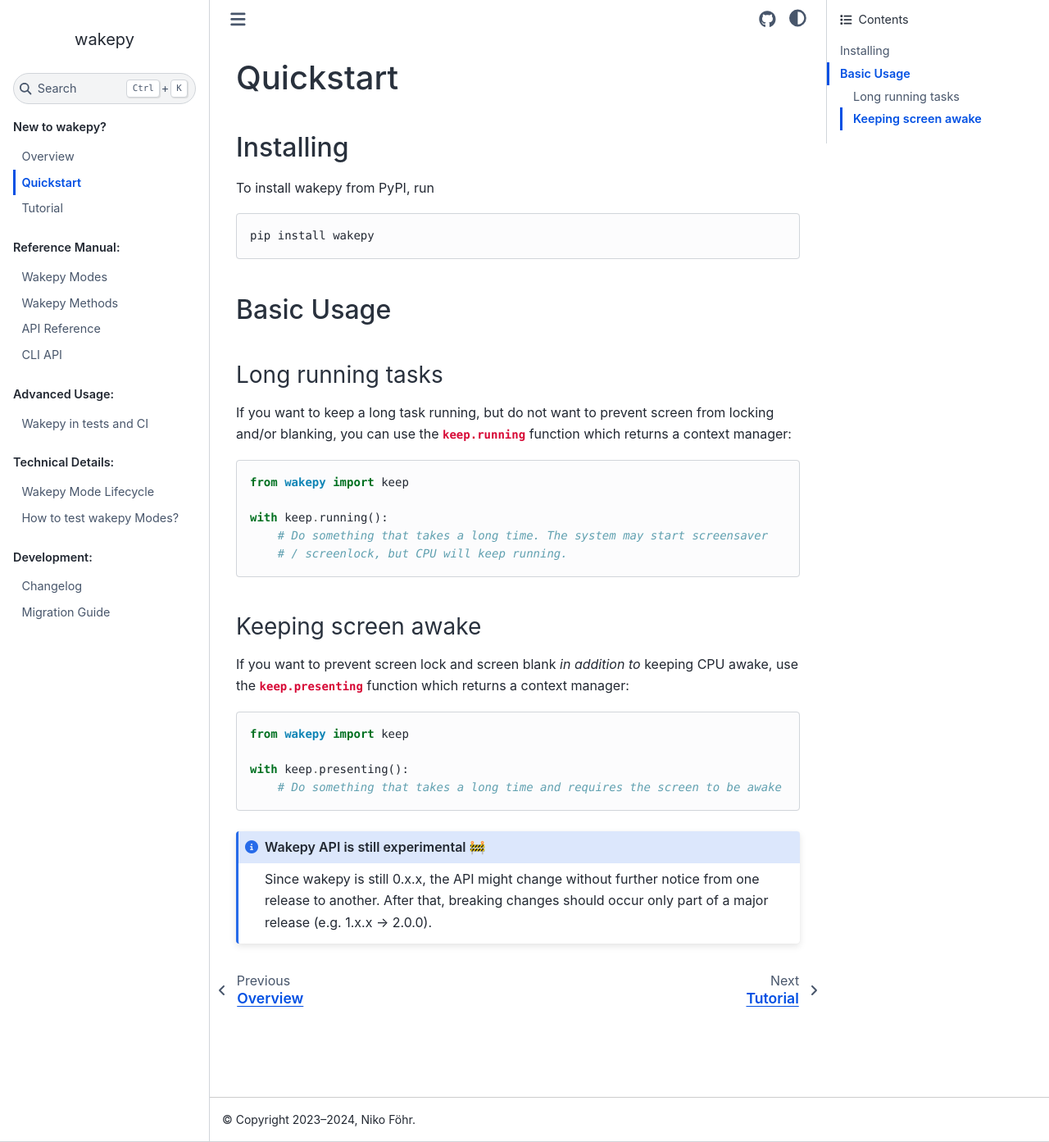
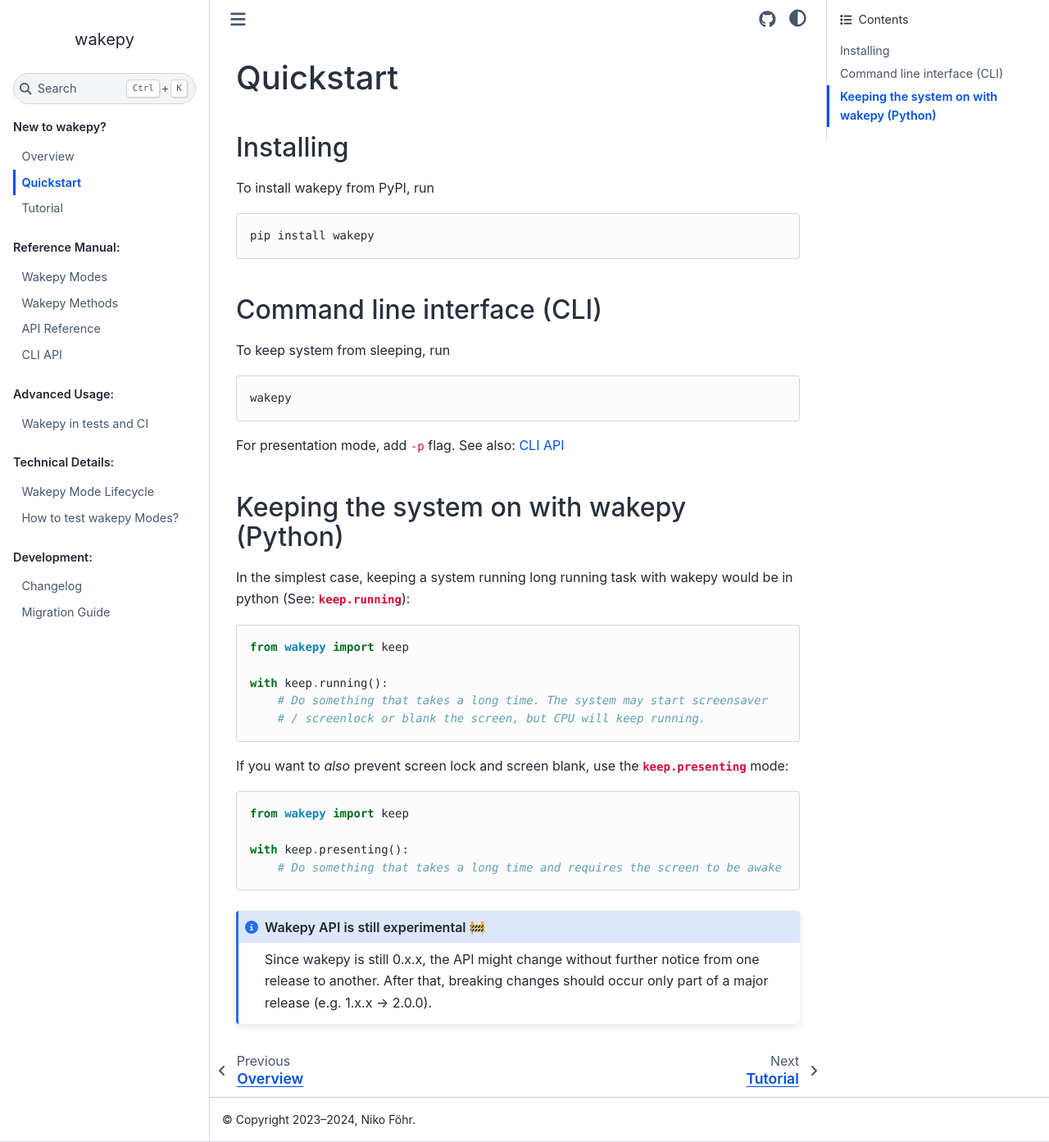
Before and after one commit to fohrloop/wakepy, a Sphinx documentation site: the page built from docs/source/quickstart.md, in a window 1280 px wide and 1393 px high. Shown: the whole window at 82% size. Built offline with Sphinx 7.4.7 and the Sphinx Book theme 1.1.4, drawn with Linux system fonts in a browser that asks for light colours; the version number could not be read and is left out.

Commit message:
simplify quickstart

````diff
--- a/docs/source/quickstart.md
+++ b/docs/source/quickstart.md
@@ -1,5 +1,4 @@
 # Quickstart
-
 
 ## Installing
 
@@ -9,24 +8,30 @@
 pip install wakepy
 ```
 
-## Basic Usage
 
-### Long running tasks
+## Command line interface (CLI)
 
-If you want to keep a long task running, but do not want to prevent screen from locking and/or blanking, you can use the [`keep.running`](#keep-running-mode) function which returns a context manager:
+To keep system from sleeping, run
 
+```
+wakepy
+```
+
+For presentation mode, add `-p` flag. See also: [CLI API](#cli-api)
+
+## Keeping the system on with wakepy (Python)
+
+In the simplest case, keeping a system running long running task with wakepy would be in python (See: [`keep.running`](#keep-running-mode)):
 
 ```{code-block} python
 from wakepy import keep
 
 with keep.running():
     # Do something that takes a long time. The system may start screensaver
-    # / screenlock, but CPU will keep running.
+    # / screenlock or blank the screen, but CPU will keep running.
 ```
 
-
-### Keeping screen awake
-If you want to prevent screen lock and screen blank *in addition to* keeping CPU awake, use the [`keep.presenting`](#keep-presenting-mode) function which returns a context manager:
+If you want to *also* prevent screen lock and screen blank, use the [`keep.presenting`](#keep-presenting-mode) mode:
 
 
 ```{code-block} python
````
Also changed, not shown: docs/source/cli-api.md (+1 -0 lines).
